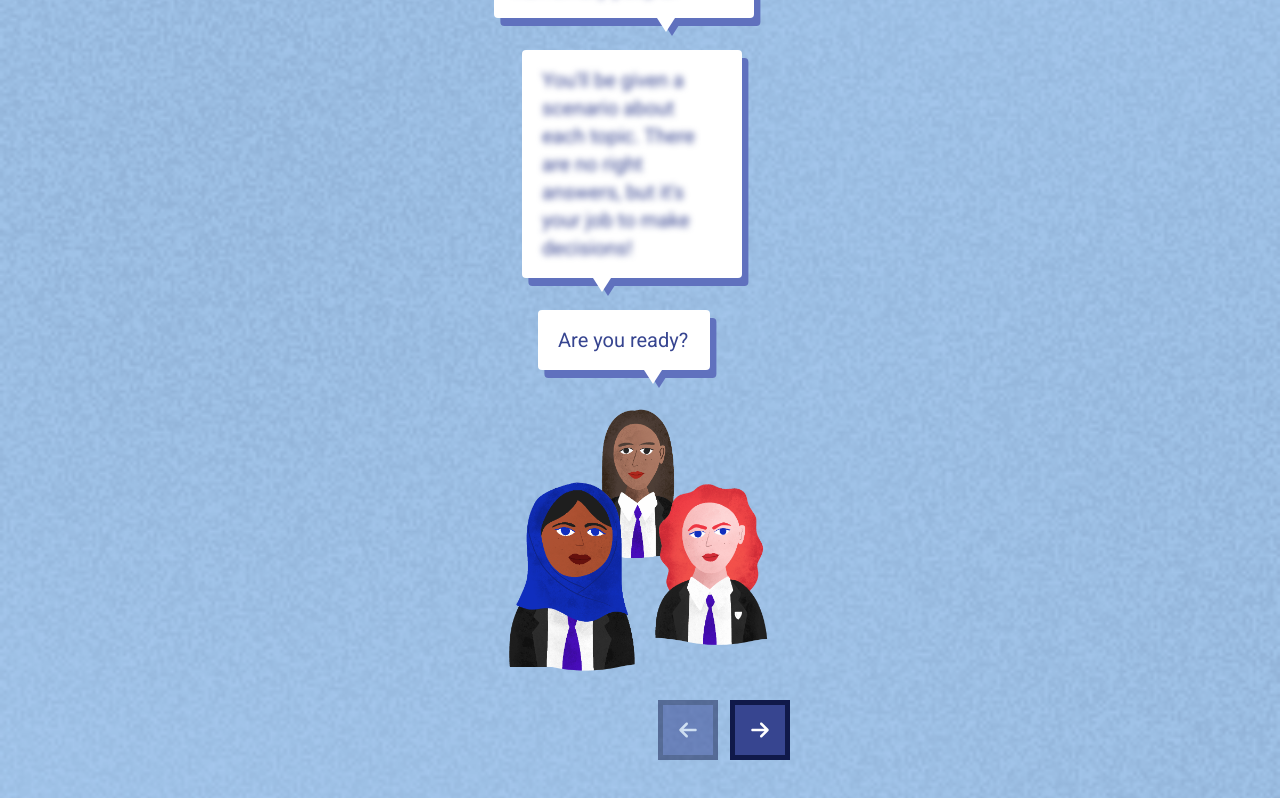
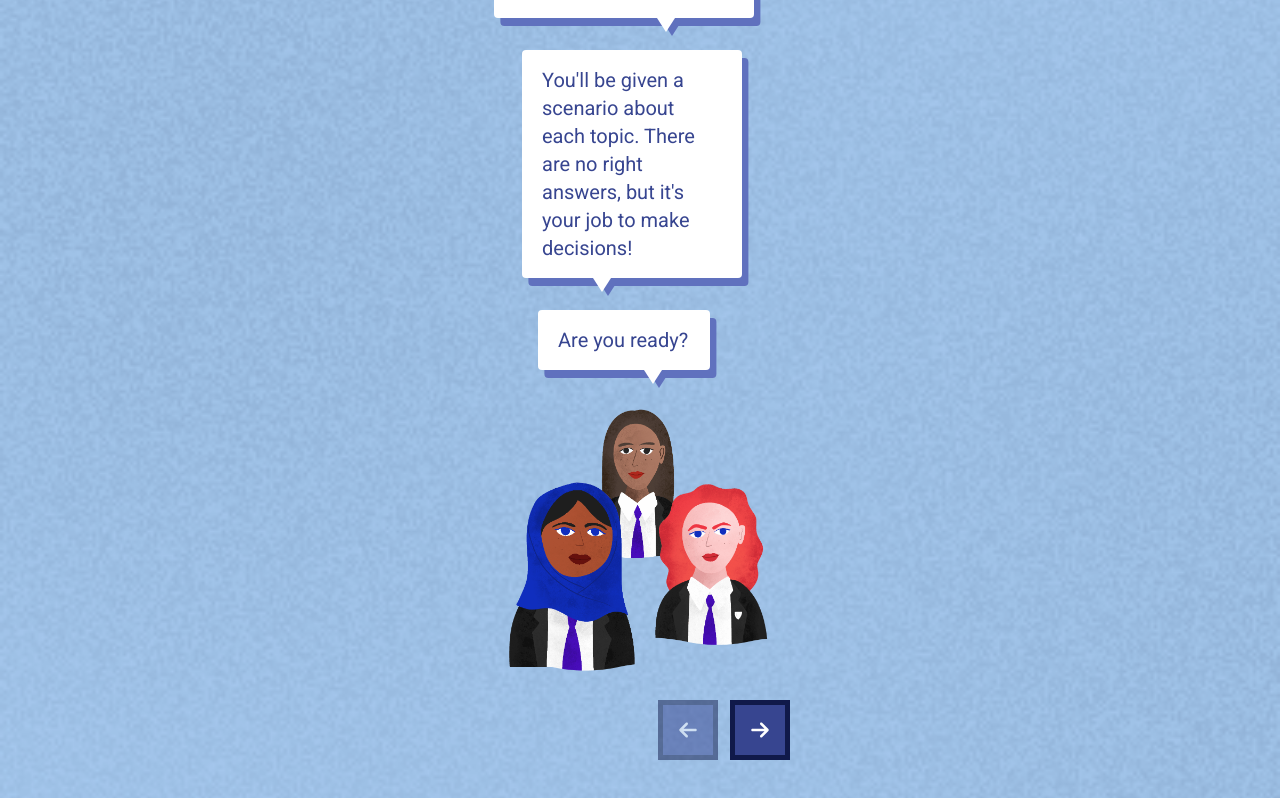
Before and after one commit to byron-joipolloi/space-wow, a Next.js app: page /intro in a window 1280 px wide. Built offline with nearby package versions, Linux system fonts and the light colour scheme; a web font is replaced by a local one.

Commit message:
Hide blur on messages

```diff
--- a/src/styles/globals.css
+++ b/src/styles/globals.css
@@ -68,9 +68,9 @@
   width: 170px;
 }
 
-.message:not(:last-child) div {
+/*.message:not(:last-child) div {
   filter: blur(3px);
-}
+}*/
 
 .quote p:first-child {
   @apply text-lg mb-4;
```
